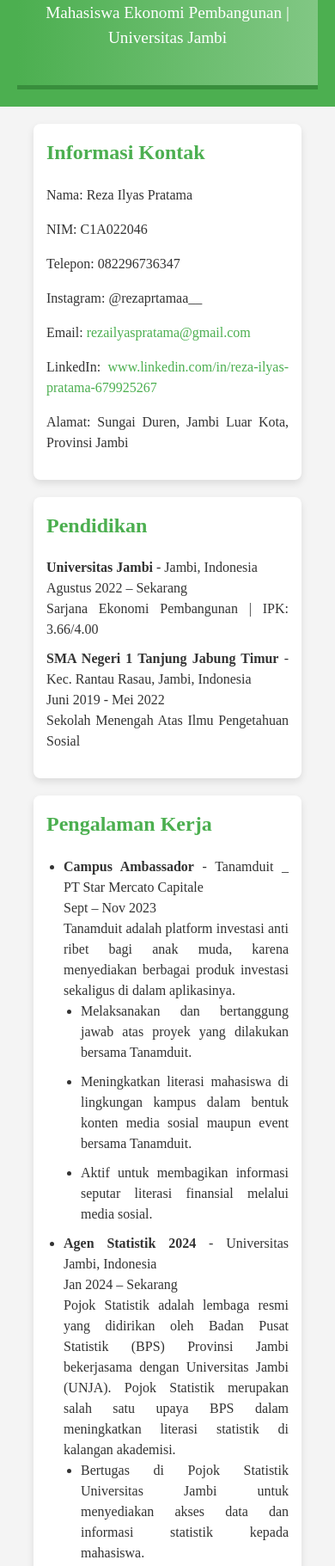
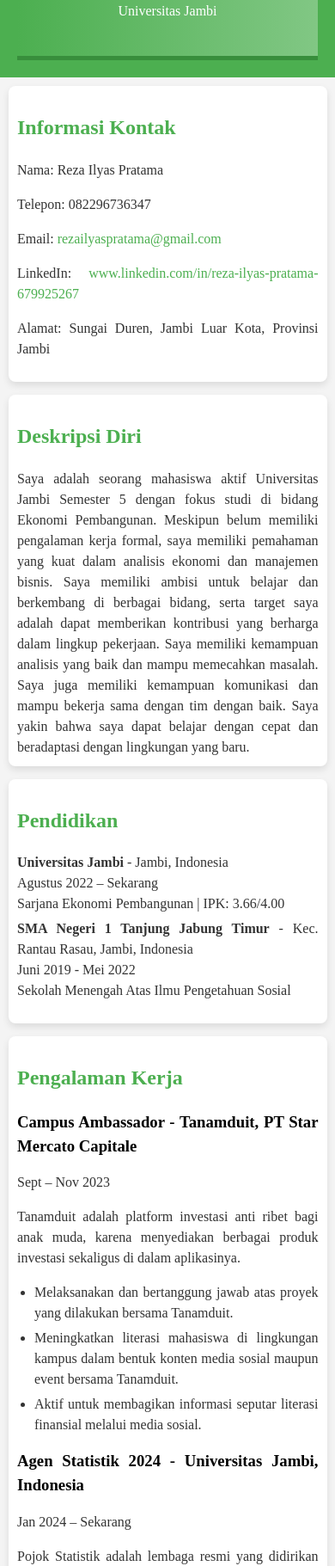
Before and after one commit to RezaIlyasPratama/Reza, a plain HTML site: page index.html in a window 390 px wide. Shown: the part 179-2000 px from the top of the page at 86% size. Drawn offline with Linux system fonts and the light colour scheme.

Commit message:
Update index.html

```diff
--- a/index.html
+++ b/index.html
@@ -11,8 +11,8 @@
             padding: 0;
             background-color: #f4f4f4;
             color: #333;
-            line-height: 1.5; /* Spasi 1.5 */
-            text-align: justify; /* Rata kanan-kiri */
+            line-height: 1.5;
+            text-align: justify;
         }
         header {
             background-color: #4CAF50;
@@ -44,7 +44,6 @@
         }
         h2, h3 {
             color: #4CAF50;
-            margin-top: 0;
         }
         .section {
             margin-bottom: 20px;
@@ -56,16 +55,12 @@
         .section ul li {
             margin-bottom: 10px;
         }
-        .contact-info, .education, .work-experience, .entrepreneurial-experience, .organizational-experience, .training, .publication, .skills, .language-skills, .committee, .competitions {
+        .contact-info, .education, .work-experience, .entrepreneurial-experience, .organizational-experience, .training, .publication, .skills, .language-skills, .committee, .competitions, .personal-description {
             background: #fff;
             padding: 15px;
             border-radius: 8px;
             box-shadow: 0 4px 8px rgba(0,0,0,0.1);
             margin-bottom: 20px;
-        }
-        .skills ul, .work-experience ul {
-            list-style-type: disc; /* Gunakan bullet points */
-            padding-left: 20px; /* Jarak dari tepi */
         }
         footer {
             background-color: #4CAF50;
@@ -80,6 +75,46 @@
         a:hover {
             text-decoration: underline;
         }
+        .personal-description {
+            margin-bottom: 30px;
+        }
+        .personal-description p {
+            margin: 0;
+        }
+        .skills .subsection, .work-experience .subsection {
+            margin-bottom: 15px;
+        }
+        .skills .subsection ul, .work-experience .subsection ul {
+            list-style-type: disc;
+            padding-left: 20px;
+        }
+        .skills .subsection h3, .work-experience .subsection h3 {
+            color: #000; /* Mengubah warna teks menjadi hitam */
+        }
+        .work-experience .subsection h3 {
+            margin: 0;
+        }
+
+        /* Responsive Layout */
+        @media (max-width: 768px) {
+            .container {
+                width: 95%;
+                padding: 10px;
+            }
+            .hero h1 {
+                font-size: 2em;
+            }
+            .hero p {
+                font-size: 1em;
+            }
+            .contact-info, .education, .work-experience, .entrepreneurial-experience, .organizational-experience, .training, .publication, .skills, .language-skills, .committee, .competitions, .personal-description {
+                padding: 10px;
+                margin-bottom: 15px;
+            }
+            .section ul li {
+                margin-bottom: 5px;
+            }
+        }
     </style>
 </head>
 <body>
@@ -93,12 +128,15 @@
                 <div class="contact-info section">
             <h2>Informasi Kontak</h2>
             <p>Nama: Reza Ilyas Pratama</p>
-             <p>NIM: C1A022046</p>
             <p>Telepon: 082296736347</p>
-            <P>Instagram: @rezaprtamaa__
             <p>Email: <a href="mailto:rezailyaspratama@gmail.com">rezailyaspratama@gmail.com</a></p>
             <p>LinkedIn: <a href="https://www.linkedin.com/in/reza-ilyas-pratama-679925267" target="_blank">www.linkedin.com/in/reza-ilyas-pratama-679925267</a></p>
             <p>Alamat: Sungai Duren, Jambi Luar Kota, Provinsi Jambi</p>
+        </div>
+
+        <div class="personal-description section">
+            <h2>Deskripsi Diri</h2>
+            <p>Saya adalah seorang mahasiswa aktif Universitas Jambi Semester 5 dengan fokus studi di bidang Ekonomi Pembangunan. Meskipun belum memiliki pengalaman kerja formal, saya memiliki pemahaman yang kuat dalam analisis ekonomi dan manajemen bisnis. Saya memiliki ambisi untuk belajar dan berkembang di berbagai bidang, serta target saya adalah dapat memberikan kontribusi yang berharga dalam lingkup pekerjaan. Saya memiliki kemampuan analisis yang baik dan mampu memecahkan masalah. Saya juga memiliki kemampuan komunikasi dan mampu bekerja sama dengan tim dengan baik. Saya yakin bahwa saya dapat belajar dengan cepat dan beradaptasi dengan lingkungan yang baru.</p>
         </div>
 
         <div class="education section">
@@ -111,29 +149,27 @@
 
         <div class="work-experience section">
             <h2>Pengalaman Kerja</h2>
-            <ul>
-                <li>
-                    <strong>Campus Ambassador</strong> - Tanamduit _ PT Star Mercato Capitale <br>
-                    Sept – Nov 2023 <br>
-                    Tanamduit adalah platform investasi anti ribet bagi anak muda, karena menyediakan berbagai produk investasi sekaligus di dalam aplikasinya. <br>
+            <div class="subsection">
+                <h3>Campus Ambassador - Tanamduit, PT Star Mercato Capitale</h3>
+                <p>Sept – Nov 2023</p>
+                <p>Tanamduit adalah platform investasi anti ribet bagi anak muda, karena menyediakan berbagai produk investasi sekaligus di dalam aplikasinya.</p>
                 <ul>
                     <li>Melaksanakan dan bertanggung jawab atas proyek yang dilakukan bersama Tanamduit.</li>
                     <li>Meningkatkan literasi mahasiswa di lingkungan kampus dalam bentuk konten media sosial maupun event bersama Tanamduit.</li>
                     <li>Aktif untuk membagikan informasi seputar literasi finansial melalui media sosial.</li>
                 </ul>
-                </li>
-                <li>
-                    <strong>Agen Statistik 2024</strong> - Universitas Jambi, Indonesia <br>
-                    Jan 2024 – Sekarang <br>
-                    Pojok Statistik adalah lembaga resmi yang didirikan oleh Badan Pusat Statistik (BPS) Provinsi Jambi bekerjasama dengan Universitas Jambi (UNJA). Pojok Statistik merupakan salah satu upaya BPS dalam meningkatkan literasi statistik di kalangan akademisi. <br>
+            </div>
+            <div class="subsection">
+                <h3>Agen Statistik 2024 - Universitas Jambi, Indonesia</h3>
+                <p>Jan 2024 – Sekarang</p>
+                <p>Pojok Statistik adalah lembaga resmi yang didirikan oleh Badan Pusat Statistik (BPS) Provinsi Jambi bekerjasama dengan Universitas Jambi (UNJA). Pojok Statistik merupakan salah satu upaya BPS dalam meningkatkan literasi statistik di kalangan akademisi.</p>
                 <ul>
                     <li>Bertugas di Pojok Statistik Universitas Jambi untuk menyediakan akses data dan informasi statistik kepada mahasiswa.</li>
                     <li>Melaksanakan promosi kegiatan Badan Pusat Statistik kepada mahasiswa melalui berbagai media, seperti seminar, workshop, dan media sosial.</li>
                     <li>Membantu dan mengedukasi mahasiswa dalam mencari data untuk keperluan akademik atau kepentingan lainnya.</li>
                     <li>Meningkatkan kesadaran mahasiswa tentang statistik sosial dan populasi sebesar 20% melalui program edukasi dan pelatihan.</li>
                 </ul>
-                </li>
-            </ul>
+            </div>
         </div>
 
         <div class="entrepreneurial-experience section">
@@ -160,12 +196,11 @@
         <div class="committee section">
             <h2>Kepanitiaan</h2>
             <ul>
-                <li><strong>Panitia Seminar Demand 5.0 Tahun 2024</strong> <br> Sebagai divisi seminar yang diselenggarakan oleh Himpunan Mahasiswa Ekonomi Pembangunan</li>
+                <li><strong>Panitia Seminar Demand 5.0 Tahun 2024</strong> <br>Sebagai divisi seminar yang diselenggarakan oleh Himpunan Mahasiswa Ekonomi Pembangunan</li>
                                <li><strong>Ketua Pelaksana Kelas Edukasi Gemas 1</strong> <br> Tema Basic Investing: First Step as a Great Investment</li>
                 <li><strong>Panitia Kuliah Umum Sosialisasi Pasar Modal Terpadu 2024</strong> <br> Diselenggarakan Oleh Otoritas Jasa Keuangan</li>
             </ul>
         </div>
-
         <div class="competitions section">
             <h2>Lomba</h2>
             <ul>
@@ -197,14 +232,16 @@
 
         <div class="skills section">
             <h2>Keterampilan</h2>
-            <ul>
-                <li><strong>Hard Skill:</strong></li>
+            <div class="subsection">
+                <h3>Hard Skill:</h3>
                 <ul>
                     <li>Memahami dan menggunakan sistem operasi komputer/laptop</li>
-                    <li>Microsoft Office 2021 (Word, Excel, Powerpoint)</li>
+                    <li>Microsoft Office 2021 (Word, Excel, PowerPoint)</li>
                     <li>Editing tingkat Menengah (Canva, Capcut, VN)</li>
                 </ul>
-                <li><strong>Soft Skill:</strong></li>
+            </div>
+            <div class="subsection">
+                <h3>Soft Skill:</h3>
                 <ul>
                     <li>Kemampuan komunikasi yang baik</li>
                     <li>Mampu menganalisis data</li>
@@ -213,14 +250,16 @@
                     <li>Memiliki pengalaman memimpin tim</li>
                     <li>Teliti dalam mengerjakan tugas</li>
                 </ul>
-                <li><strong>Software Skill:</strong></li>
+            </div>
+            <div class="subsection">
+                <h3>Software Skill:</h3>
                 <ul>
                     <li>Microsoft Excel 2021</li>
                     <li>SPSS 27</li>
                     <li>Stata 17</li>
                     <li>Eviews 13</li>
                 </ul>
-            </ul>
+            </div>
         </div>
 
         <div class="language-skills section">
@@ -230,6 +269,7 @@
                 <li><strong>Bahasa Inggris:</strong> Beginner (Listening, Reading, Speaking)</li>
             </ul>
         </div>
+
     </div>
     <footer>
         <p>&copy; 2024 Reza Ilyas Pratama. Semua hak cipta dilindungi.</p>
```
Lines whose indentation alone changed are shown as unchanged.
